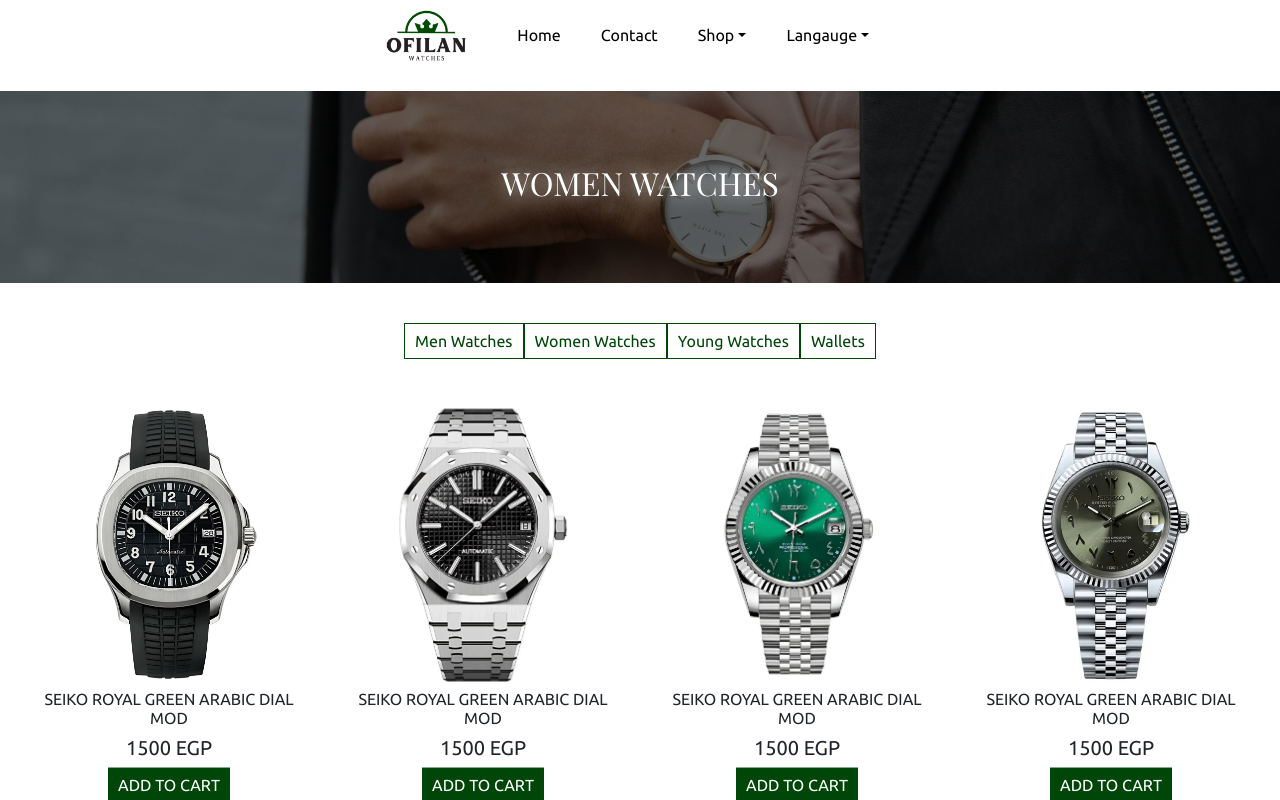
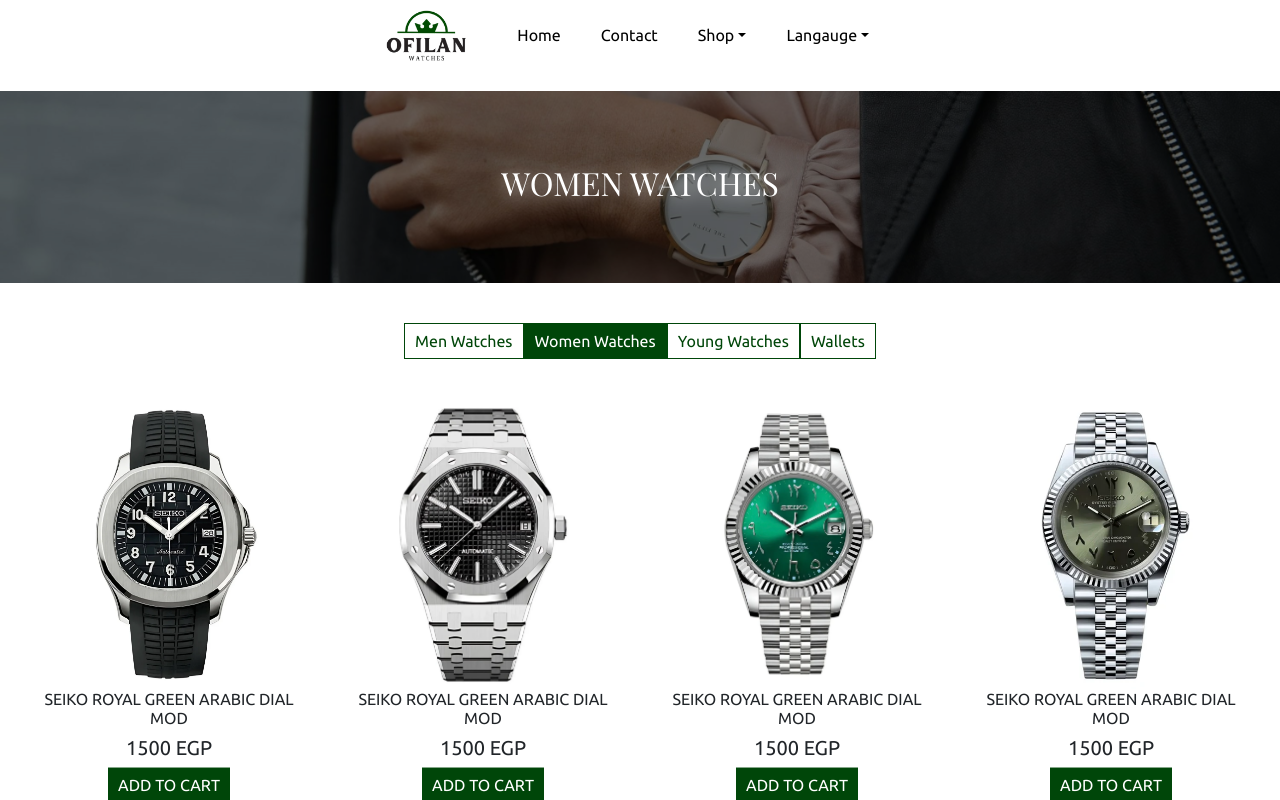
Before and after one commit to elsokryaWatches/watch-shop, a React (Vite) app: page /women in a window 1280 px wide. Shown: the top 800 px of the page. Built offline with nearby package versions, Linux system fonts and the light colour scheme.

Commit message:
shopnav selected

```diff
--- a/src/App.css
+++ b/src/App.css
@@ -54,6 +54,15 @@
         a {
           text-decoration: none;
           color: #004609;
+        }
+      }
+
+      .selected {
+        background-color: #004609;
+
+        a {
+          text-decoration: none;
+          color: #fff;
         }
       }
     }
--- a/src/components/ShopNav.jsx
+++ b/src/components/ShopNav.jsx
@@ -1,26 +1,30 @@
-import { Link } from "react-router-dom";
+import { Link, useLocation } from "react-router-dom";
 import "../i18n";
 import { useTranslation } from "react-i18next";
 
-export default function shopNav() {
+export default function ShopNav() {
   const [t] = useTranslation();
+  const location = useLocation();
+
+  const buttons = [
+    { path: "/men", text: "men watches" },
+    { path: "/women", text: "women watches" },
+    { path: "/young", text: "young watches" },
+    { path: "/wallets", text: "wallets" },
+  ];
 
   return (
-    <>
-      <div className="navModels col-12">
-        <button className="navBtn">
-          <Link to={"/men"}>{t("men watches")}</Link>
+    <div className="navModels col-12">
+      {buttons.map((button) => (
+        <button
+          key={button.path}
+          className={`navBtn ${
+            location.pathname === button.path ? "selected" : ""
+          }`}
+        >
+          <Link to={button.path}>{t(button.text)}</Link>
         </button>
-        <button className="navBtn">
-          <Link to={"/women"}>{t("women watches")}</Link>
-        </button>
-        <button className="navBtn">
-          <Link to={"/young"}>{t("young watches")}</Link>
-        </button>
-        <button className="navBtn">
-          <Link to={"/wallets"}>{t("wallets")}</Link>
-        </button>
-      </div>
-    </>
+      ))}
+    </div>
   );
 }
```
